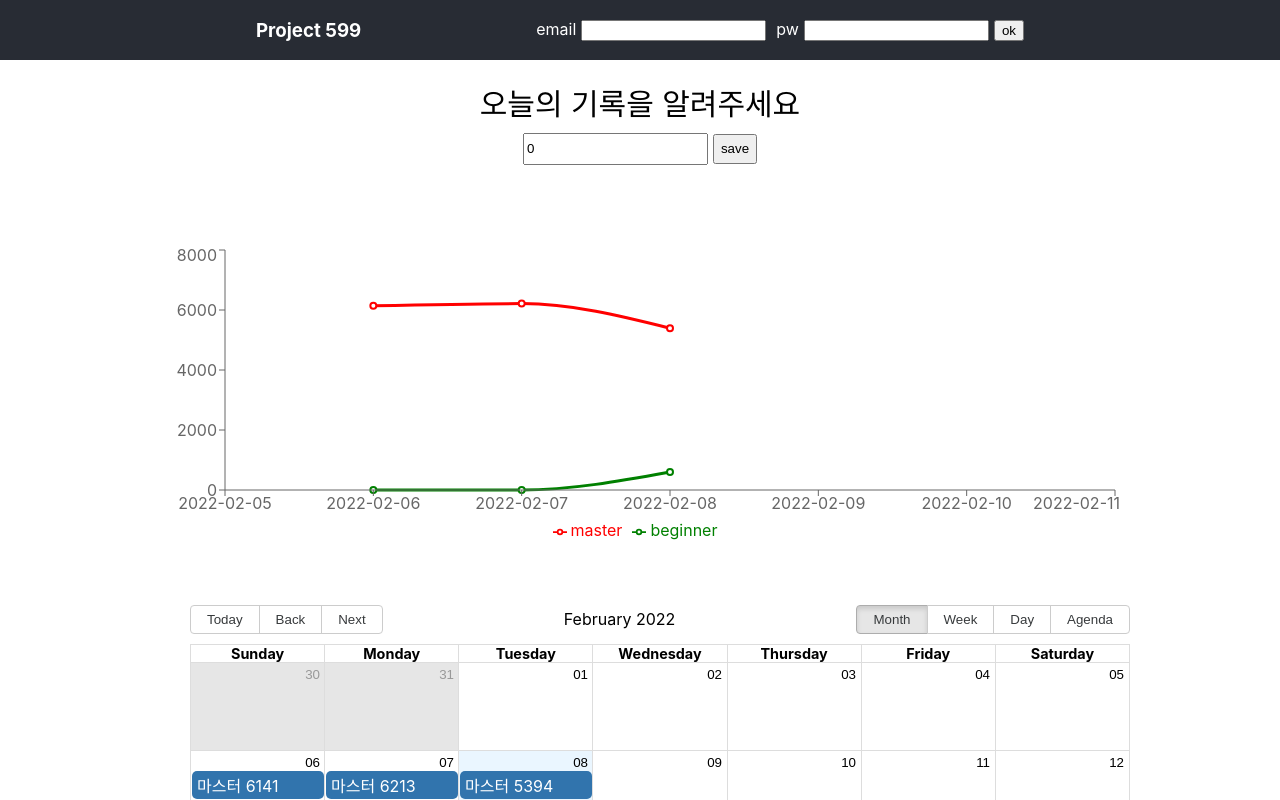
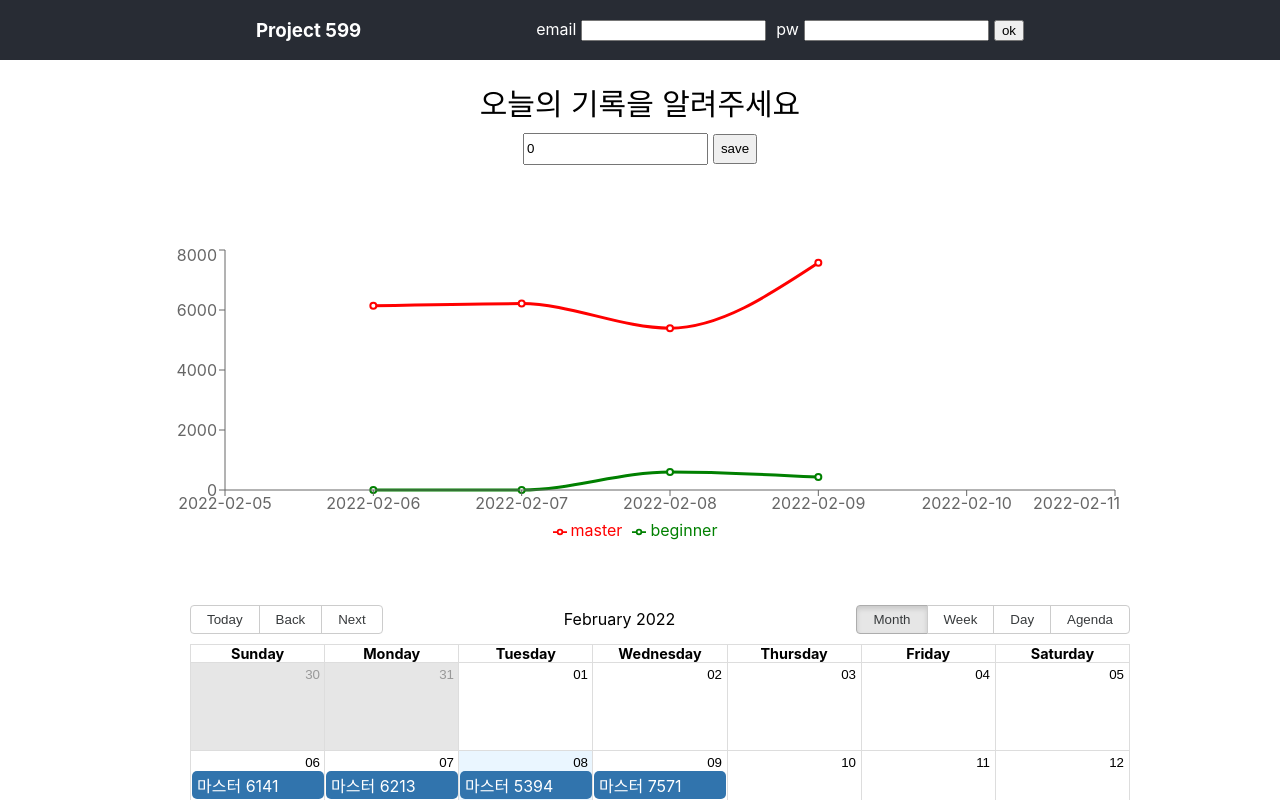
Before and after one commit to ginsum/project-599, a React (Create React App) app: page / in a window 1280 px wide. Shown: the top 800 px of the page. Built offline with nearby package versions, Linux system fonts and the light colour scheme; no server answers.

Commit message:
save today number

```diff
--- a/src/container/Calender.jsx
+++ b/src/container/Calender.jsx
@@ -40,6 +40,16 @@ const MainCalendar = (props) => {
       end: new Date('2022-02-08'),
       title: '초보자 599',
     },
+    {
+      start: new Date('2022-02-09'),
+      end: new Date('2022-02-09'),
+      title: '마스터 7571',
+    },
+    {
+      start: new Date('2022-02-09'),
+      end: new Date('2022-02-09'),
+      title: '초보자 431',
+    },
   ];
   return (
     <Calendar
--- a/src/container/Chart.jsx
+++ b/src/container/Chart.jsx
@@ -4,7 +4,7 @@ const data = [
   { name: '2022-02-06', master: 6141, beginner: 0 },
   { name: '2022-02-07', master: 6213, beginner: 0 },
   { name: '2022-02-08', master: 5394, beginner: 599 },
-  { name: '2022-02-09' },
+  { name: '2022-02-09', master: 7571, beginner: 431 },
   { name: '2022-02-10' },
   { name: '2022-02-11' },
 ];
```
